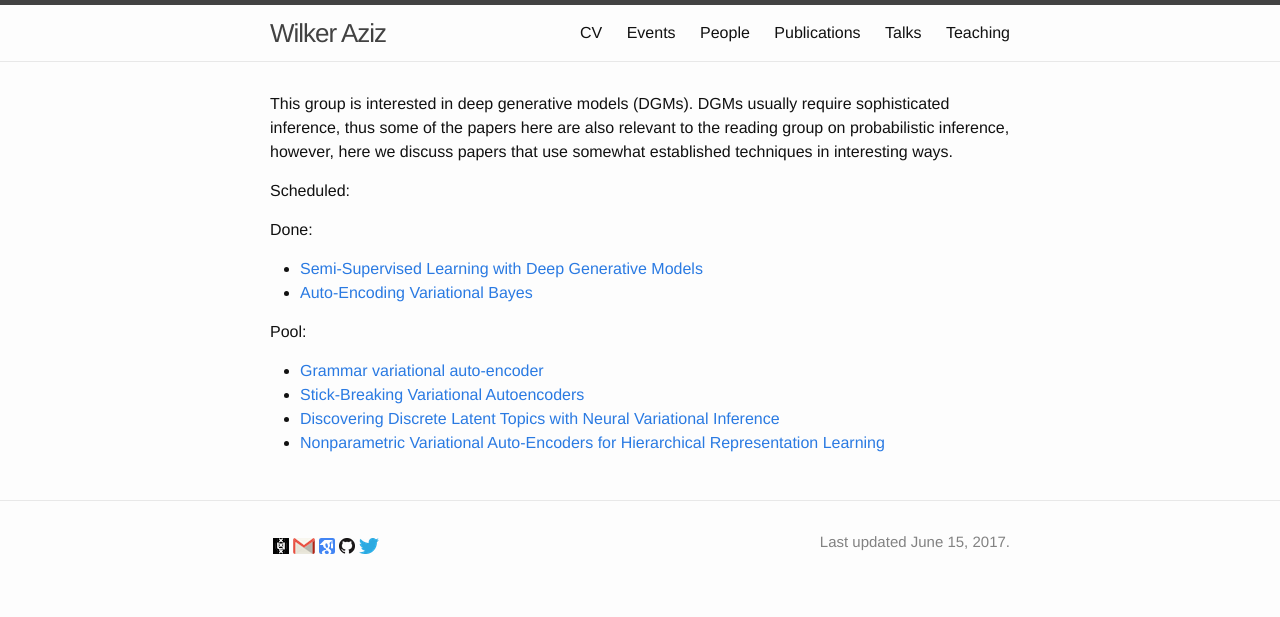
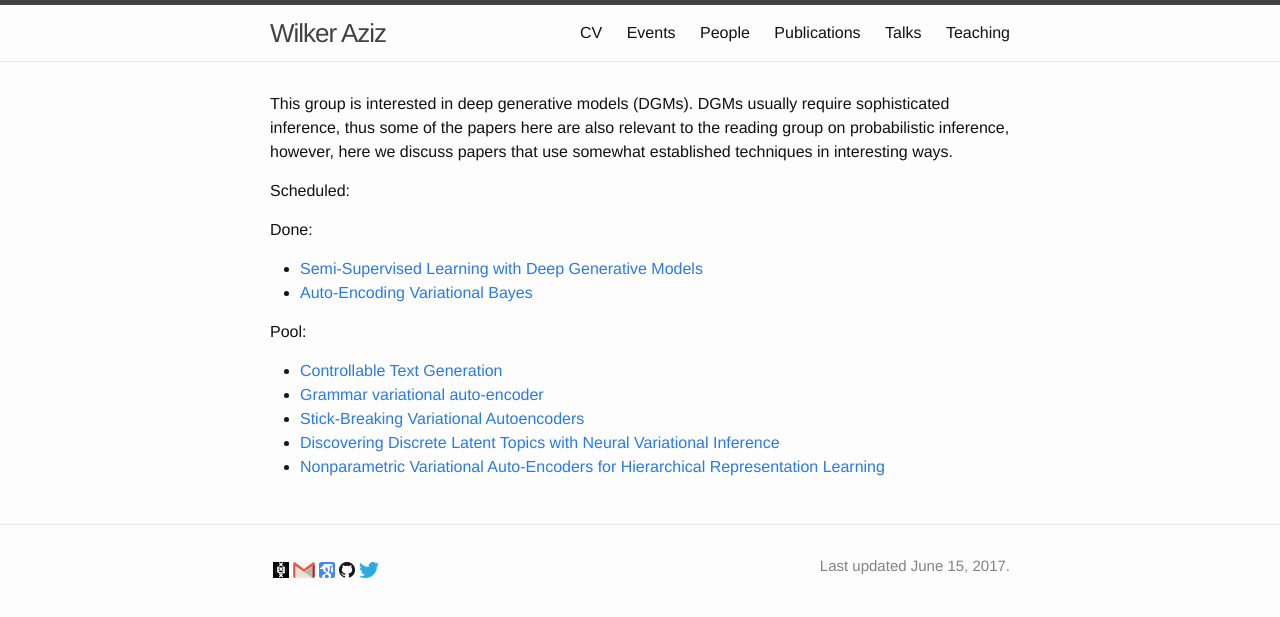
Before and after one commit to wilkeraziz/oldsite, a Jekyll site: the page built from pages/dgm.markdown, in a window 1280 px wide. Shown: the top 617 px of the page. Built offline with Jekyll 4.4.1, drawn with Linux system fonts in a browser that asks for light colours.

Commit message:
reading groups

```diff
--- a/pages/dgm.markdown
+++ b/pages/dgm.markdown
@@ -17,6 +17,7 @@ Done:
 
 Pool:
 
+* [Controllable Text Generation](https://arxiv.org/pdf/1703.00955.pdf)
 * [Grammar variational auto-encoder](https://arxiv.org/abs/1703.01925)
 * [Stick-Breaking Variational Autoencoders](https://arxiv.org/pdf/1605.06197.pdf)
 * [Discovering Discrete Latent Topics with Neural Variational Inference](//arxiv.org/pdf/1706.00359.pdf)
--- a/pages/inference.markdown
+++ b/pages/inference.markdown
@@ -15,7 +15,9 @@ Where: F2.02 from 11:30 to 12:30
 
 What:
 
+* [The wake-sleep algorithm for unsupervised neural networks](http://www.cs.toronto.edu/~fritz/absps/ws.pdf)
 * [Doubly Stochastic Variational Bayes for non-Conjugate Inference](http://jmlr.org/proceedings/papers/v32/titsias14.pdf)
+* [Composing graphical models with neural networks for structured representations and fast inference](https://arxiv.org/abs/1603.06277)
 * June 1:
 * June 8:
 
@@ -39,7 +41,6 @@ What:
 
 Pool:
 
-* [Composing graphical models with neural networks for structured representations and fast inference](https://arxiv.org/abs/1603.06277)
 * [Neural Variational Inference and Learning in Belief Networks](https://arxiv.org/pdf/1402.0030.pdf)
 * [Continuous Relaxations for Discrete Hamiltonian Monte Carlo](https://papers.nips.cc/paper/4652-continuous-relaxations-for-discrete-hamiltonian-monte-carlo.pdf)
 * [Discrete Variational Autoencoders](https://arxiv.org/abs/1609.02200)
```
